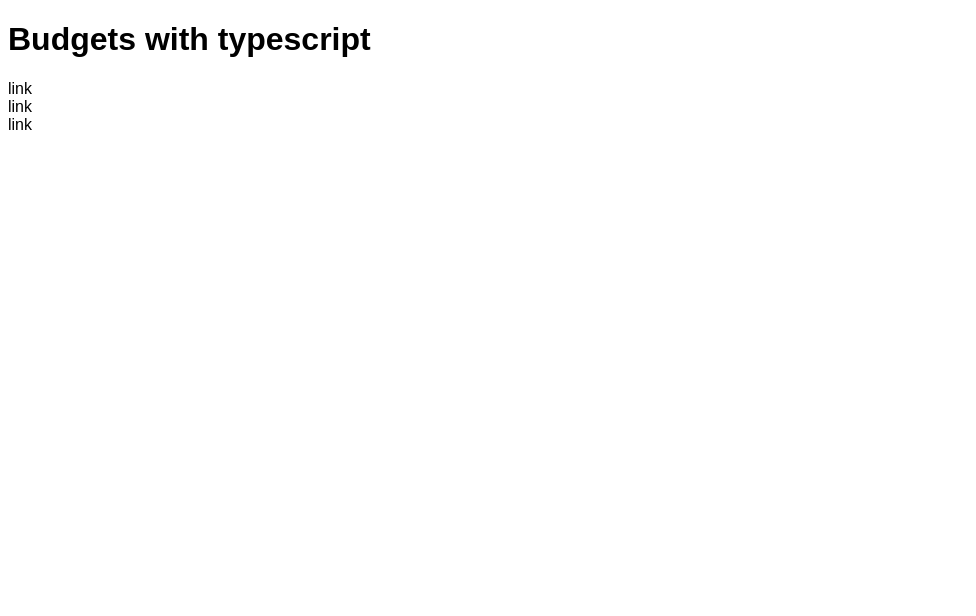
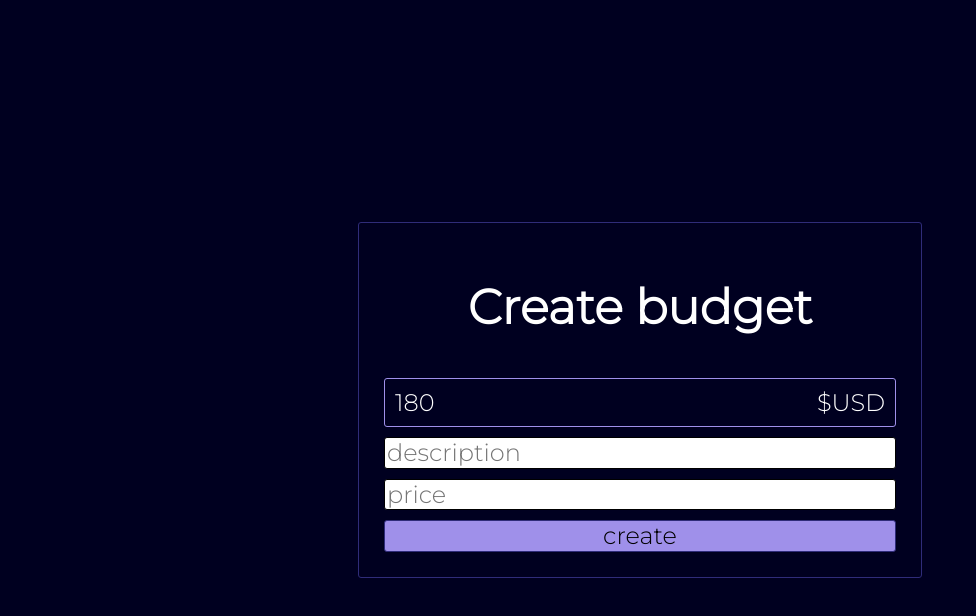
Before and after one commit to Khatanna/budgets-typescript, a website: page src/pages/index.html in a window 1280 px wide. Shown: the whole page, without its empty margins (0-976 px from the left). Drawn offline with Linux system fonts and the light colour scheme.

Commit message:
add: styles in form

```diff
--- a/src/pages/index.html
+++ b/src/pages/index.html
@@ -1,22 +1,38 @@
 <!DOCTYPE html>
 <html lang="en">
-<head>
-    <meta charset="UTF-8">
-    <meta http-equiv="X-UA-Compatible" content="IE=edge">
-    <meta name="viewport" content="width=device-width, initial-scale=1.0">
+  <head>
+    <meta charset="UTF-8" />
+    <meta http-equiv="X-UA-Compatible" content="IE=edge" />
+    <meta name="viewport" content="width=device-width, initial-scale=1.0" />
     <title>Budgets</title>
-    <link rel="stylesheet" href="../styles/index.css">
-</head>
-<body>
+    <link rel="stylesheet" href="../styles/index.css" />
+  </head>
+  <body>
+    <!-- <h1 class="title">Budgets with typescript</h1> -->
 
-    <h1>Budgets with typescript</h1>
-    <header class="header">
-        <nav class="header__nav">
-            <div class="nav__item"><a href="#" class="nav__link">link</a></div>
-            <div class="nav__item"><a href="#" class="nav__link">link</a></div>
-            <div class="nav__item"><a href="#" class="nav__link">link</a></div>
-        </nav>
-    </header>
-
-</body>
+    <main class="budget-create">
+      <h1 class="budget-create__title">Create budget</h1>
+      <div class="mount">
+        <div class="mount__item mount--total" id="total">180</div>
+        <div class="mount__item mount--type" id="type">$USD</div>
+      </div>
+      <form action="" class="form">
+        <input
+          type="text"
+          placeholder="description"
+          id="description"
+          name="description"
+          class="form__input"
+        />
+        <input
+          class="form__input"
+          type="number"
+          placeholder="price"
+          id="price"
+          name="price"
+        />
+        <input class="form__input form--button" type="submit" value="create" />
+      </form>
+    </main>
+  </body>
 </html>
--- a/src/sass/index.scss
+++ b/src/sass/index.scss
@@ -1,16 +1,82 @@
-$color-black: black;
-$color-primary: red;
-$color-secondary: blue;
+@import url("https://fonts.googleapis.com/css2?family=Montserrat:wght@100;300&display=swap");
+@import url("../styles/normalize.css");
+
+$color-first: #000020;
+$color-second: #171a4a;
+$color-third: #2f2c79;
+$color-fourth: #675cb0;
+$color-fifth: #9f90ea;
+$color-font: white;
+$font: "Montserrat", sans-serif, monospace;
+$font-size: calc(0.7rem + 1vw);
+
+@mixin normalize-link($color) {
+  color: $color;
+  text-decoration: none;
+}
+
+@mixin flex-box($justify, $direction, $align) {
+  display: flex;
+  justify-content: $justify;
+  flex-direction: $direction;
+  align-items: $align;
+}
 
 body {
-    font-family: Arial, Helvetica, sans-serif;
+  font-family: $font;
+  background-color: $color-first;
+  color: $color-font;
+  font-size: $font-size;
+  height: 100vh;
+  @include flex-box(center, row, center);
 }
 
-@mixin normalize-link() {
-    color: $color-black;
-    text-decoration: none
+.budget-create,
+.form {
+  width: 100%;
+  @include flex-box(center, column, center);
+  gap: 10px;
+  .form__input {
+    box-sizing: border-box;
+    border-radius: 3px;
+    border: 1px solid black;
+    width: 100%;
+  }
+  .form--button {
+    border: 1px solid $color-third;
+    background-color: $color-fifth;
+    transition: ease-in-out 0.5s;
+    &:hover {
+      background-color: $color-fourth;
+    }
+  }
 }
 
-.nav__link {
-    @include normalize-link();
+.budget-create {
+  width: 40%;
+  border: 1px solid $color-third;
+  border-radius: 3px;
+  padding: 25px;
+  .budget-create__title {
+    text-align: center;
+  }
+  @media screen and (max-width: 800px) {
+    width: 70%;
+  }
+  @media screen and (max-width: 600px) {
+    width: 100%;
+    margin: 10px;
+  }
 }
+
+.mount {
+  box-sizing: border-box;
+  border: 1px solid $color-fifth;
+  width: 100%;
+  border-radius: 3px;
+  @include flex-box(space-between, row, center);
+  .mount__item {
+    margin: 5px;
+    padding: 5px;
+  }
+}
```
Also changed, not shown: src/styles/index.css, 1 other file.
